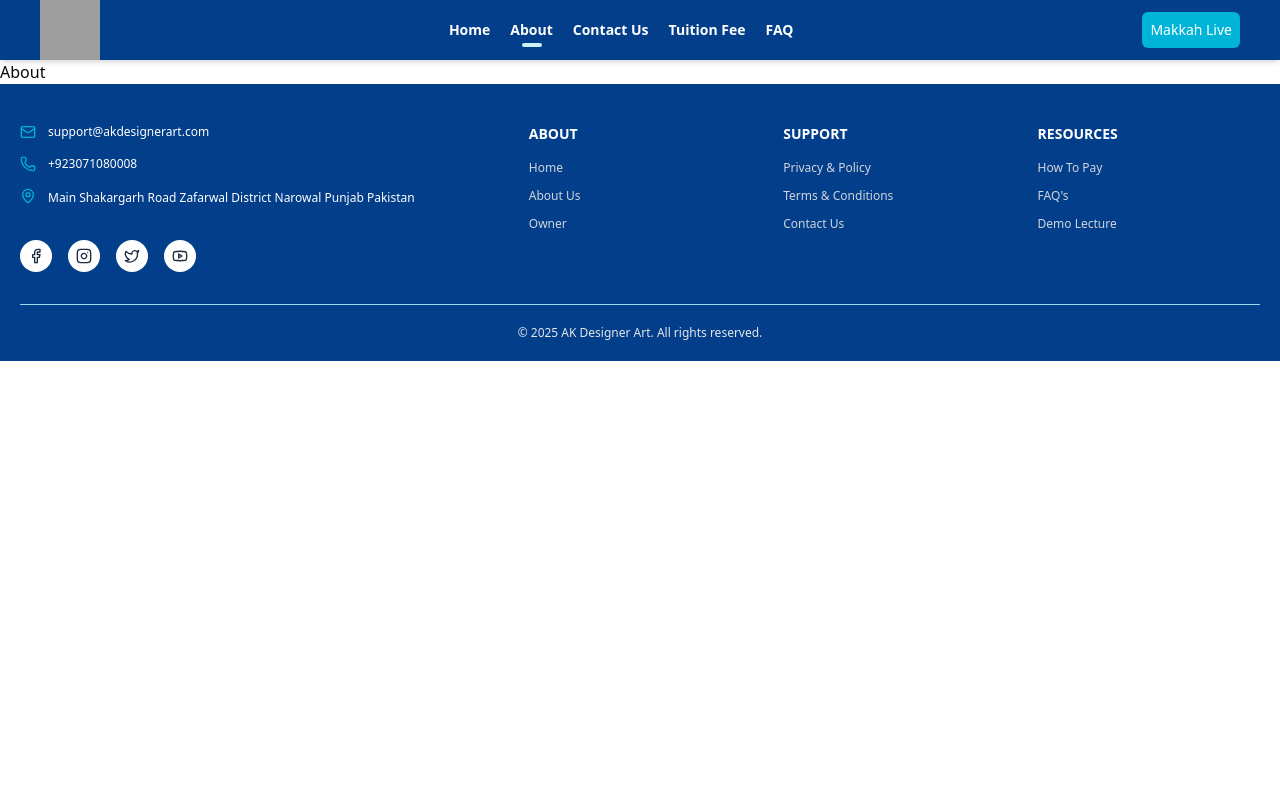
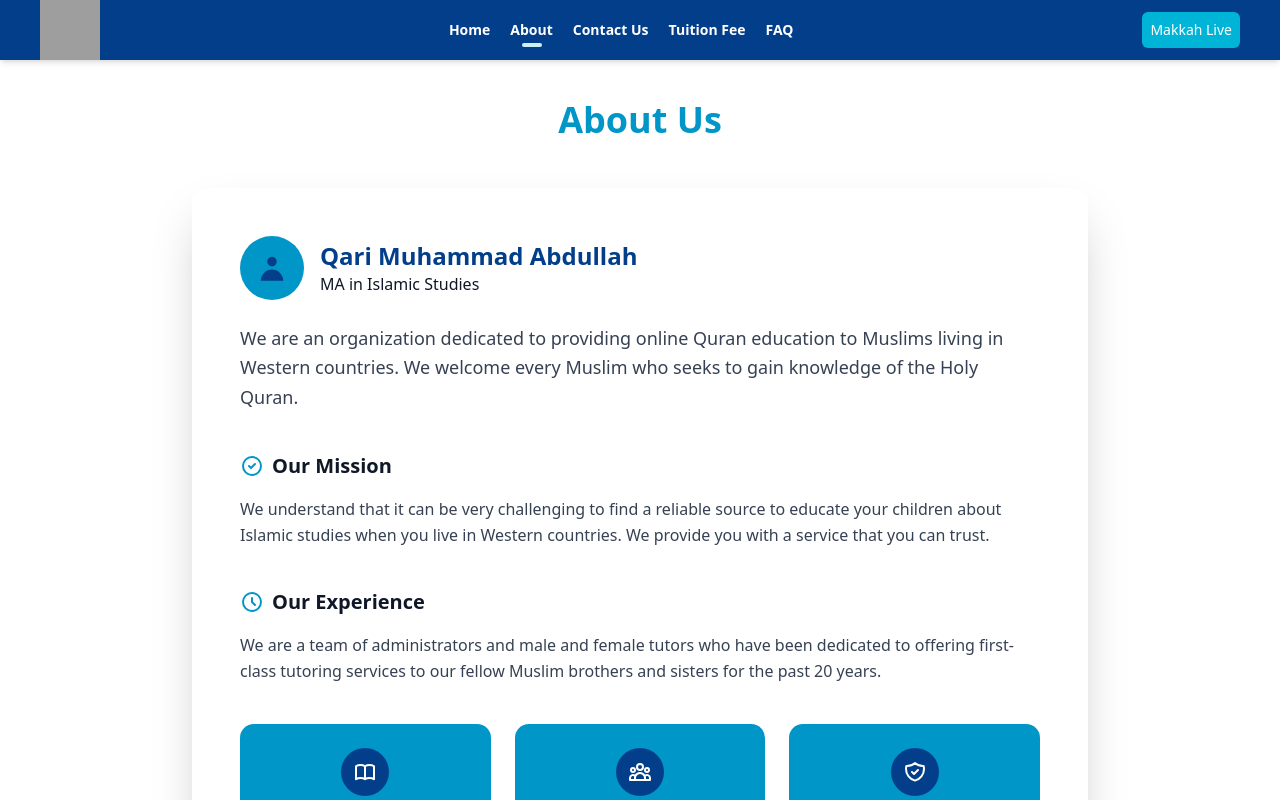
Before and after one commit to Muhammad-BilalBasharat/quranweb-final-front, a Next.js app: page /about in a window 1280 px wide. Shown: the top 800 px of the page. Built offline with nearby package versions, Linux system fonts and the light colour scheme; grey boxes are pictures that could not be loaded.

Commit message:
about page

```diff
--- a/app/(main-website)/about/page.jsx
+++ b/app/(main-website)/about/page.jsx
@@ -4,11 +4,10 @@ export function generateMetadata() {
     description: "Learn more about QuranWeb",
   };
 }
+import About from "@/components/About";
 
 export default function AboutPage() {
   return (
-    <div>
-      <h1>About</h1>
-    </div>
+ <About/>
   )
 }
--- a/components/About.jsx
+++ b/components/About.jsx
@@ -1,5 +1,201 @@
-export default function About(){
-    return(
-        <></>
-    )
-}
+const About = () => {
+  // About data object
+  const aboutData = {
+    header: {
+      title: "About Us",
+    },
+    leader: {
+      name: "Qari Muhammad Abdullah",
+      qualification: "MA in Islamic Studies",
+      icon: (
+        <svg
+          className="w-8 h-8 text-extra-dark"
+          fill="currentColor"
+          viewBox="0 0 20 20"
+        >
+          <path
+            fillRule="evenodd"
+            d="M10 9a3 3 0 100-6 3 3 0 000 6zm-7 9a7 7 0 1114 0H3z"
+            clipRule="evenodd"
+          />
+        </svg>
+      ),
+    },
+    sections: [
+      {
+        id: 1,
+        title: "Our Mission",
+        icon: (
+          <svg
+            className="w-6 h-6 text-primary mr-2"
+            fill="none"
+            stroke="currentColor"
+            viewBox="0 0 24 24"
+          >
+            <path
+              strokeLinecap="round"
+              strokeLinejoin="round"
+              strokeWidth={2}
+              d="M9 12l2 2 4-4m6 2a9 9 0 11-18 0 9 9 0 0118 0z"
+            />
+          </svg>
+        ),
+        content:
+          "We understand that it can be very challenging to find a reliable source to educate your children about Islamic studies when you live in Western countries. We provide you with a service that you can trust.",
+      },
+      {
+        id: 2,
+        title: "Our Experience",
+        icon: (
+          <svg
+            className="w-6 h-6 text-primary mr-2"
+            fill="none"
+            stroke="currentColor"
+            viewBox="0 0 24 24"
+          >
+            <path
+              strokeLinecap="round"
+              strokeLinejoin="round"
+              strokeWidth={2}
+              d="M12 8v4l3 3m6-3a9 9 0 11-18 0 9 9 0 0118 0z"
+            />
+          </svg>
+        ),
+        content:
+          "We are a team of administrators and male and female tutors who have been dedicated to offering first-class tutoring services to our fellow Muslim brothers and sisters for the past 20 years.",
+      },
+    ],
+    introduction:
+      "We are an organization dedicated to providing online Quran education to Muslims living in Western countries. We welcome every Muslim who seeks to gain knowledge of the Holy Quran.",
+    features: [
+      {
+        id: 1,
+        title: "Quran Education",
+        description: "Comprehensive online Quran learning programs",
+        icon: (
+          <svg
+            className="w-6 h-6 text-white"
+            fill="none"
+            stroke="currentColor"
+            viewBox="0 0 24 24"
+          >
+            <path
+              strokeLinecap="round"
+              strokeLinejoin="round"
+              strokeWidth={2}
+              d="M12 6.253v13m0-13C10.832 5.477 9.246 5 7.5 5S4.168 5.477 3 6.253v13C4.168 18.477 5.754 18 7.5 18s3.332.477 4.5 1.253m0-13C13.168 5.477 14.754 5 16.5 5c1.746 0 3.332.477 4.5 1.253v13C19.832 18.477 18.246 18 16.5 18c-1.746 0-3.332.477-4.5 1.253"
+            />
+          </svg>
+        ),
+      },
+      {
+        id: 2,
+        title: "Expert Tutors",
+        description: "Qualified male and female Islamic educators",
+        icon: (
+          <svg
+            className="w-6 h-6 text-white"
+            fill="none"
+            stroke="currentColor"
+            viewBox="0 0 24 24"
+          >
+            <path
+              strokeLinecap="round"
+              strokeLinejoin="round"
+              strokeWidth={2}
+              d="M17 20h5v-2a3 3 0 00-5.356-1.857M17 20H7m10 0v-2c0-.656-.126-1.283-.356-1.857M7 20H2v-2a3 3 0 015.356-1.857M7 20v-2c0-.656.126-1.283.356-1.857m0 0a5.002 5.002 0 019.288 0M15 7a3 3 0 11-6 0 3 3 0 016 0zm6 3a2 2 0 11-4 0 2 2 0 014 0zM7 10a2 2 0 11-4 0 2 2 0 014 0z"
+            />
+          </svg>
+        ),
+      },
+      {
+        id: 3,
+        title: "Trusted Service",
+        description: "20 years of reliable Islamic education",
+        icon: (
+          <svg
+            className="w-6 h-6 text-white"
+            fill="none"
+            stroke="currentColor"
+            viewBox="0 0 24 24"
+          >
+            <path
+              strokeLinecap="round"
+              strokeLinejoin="round"
+              strokeWidth={2}
+              d="M9 12l2 2 4-4m5.618-4.016A11.955 11.955 0 0112 2.944a11.955 11.955 0 01-8.618 3.04A12.02 12.02 0 003 9c0 5.591 3.824 10.29 9 11.622 5.176-1.332 9-6.03 9-11.622 0-1.042-.133-2.052-.382-3.016z"
+            />
+          </svg>
+        ),
+      },
+    ],
+  };
+
+  return (
+    <section className="py-10 px-4 sm:px-6 lg:px-8">
+      <div className="max-w-4xl mx-auto">
+        {/* Header */}
+        <div className="text-center mb-12">
+          <h2 className="text-4xl font-bold text-primary mb-4">
+            {aboutData.header.title}
+          </h2>
+        </div>
+
+        {/* Main Content */}
+        <div className="bg-white rounded-2xl shadow-2xl p-8 md:p-12">
+          {/* Introduction */}
+          <div className="mb-10">
+            <div className="flex items-center mb-6">
+              <div className="w-16 h-16 bg-primary rounded-full flex items-center justify-center mr-4">
+                {aboutData.leader.icon}
+              </div>
+              <div>
+                <h3 className="text-2xl font-semibold text-extra-dark">
+                  {aboutData.leader.name}
+                </h3>
+                <p className="text-gray-900 font-medium">
+                  {aboutData.leader.qualification}
+                </p>
+              </div>
+            </div>
+
+            <p className="text-lg text-gray-700 leading-relaxed">
+              {aboutData.introduction}
+            </p>
+          </div>
+
+          {/* Mission and Experience Sections */}
+          {aboutData.sections.map((section) => (
+            <div key={section.id} className="mb-10">
+              <h4 className="text-xl font-semibold text-gray-900 mb-4 flex items-center">
+                {section.icon}
+                {section.title}
+              </h4>
+              <p className="text-gray-700 leading-relaxed">{section.content}</p>
+            </div>
+          ))}
+
+          {/* Key Features */}
+          <div className="grid md:grid-cols-3 gap-6">
+            {aboutData.features.map((feature) => (
+              <div
+                key={feature.id}
+                className="text-center p-6 bg-primary rounded-xl"
+              >
+                <div className="w-12 h-12 bg-extra-dark rounded-full flex items-center justify-center mx-auto mb-4">
+                  {feature.icon}
+                </div>
+                <h5 className="font-semibold text-gray-900 mb-2">
+                  {feature.title}
+                </h5>
+                <p className="text-sm text-gray-50">{feature.description}</p>
+              </div>
+            ))}
+          </div>
+        </div>
+      </div>
+    </section>
+  );
+};
+
+export default About;
```
Also changed, not shown: components/Fee.jsx (+0 -92 lines).
